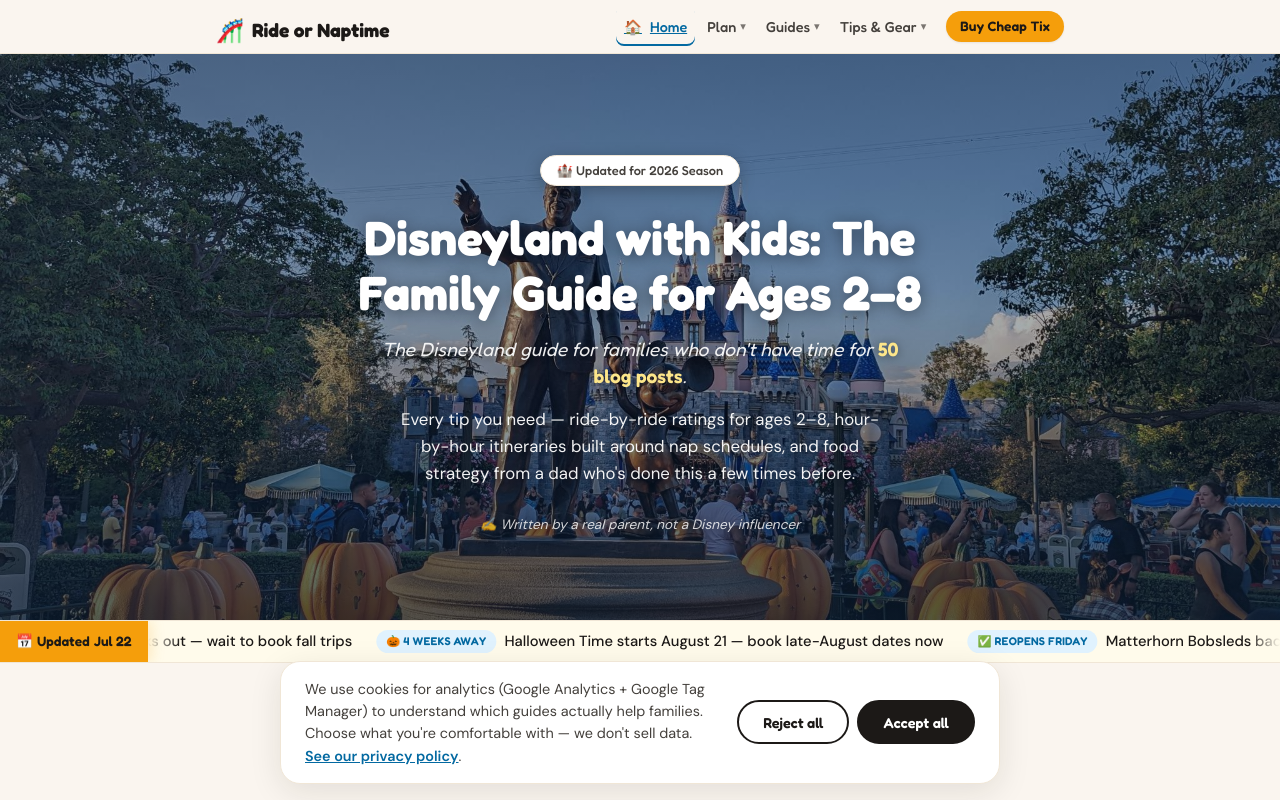
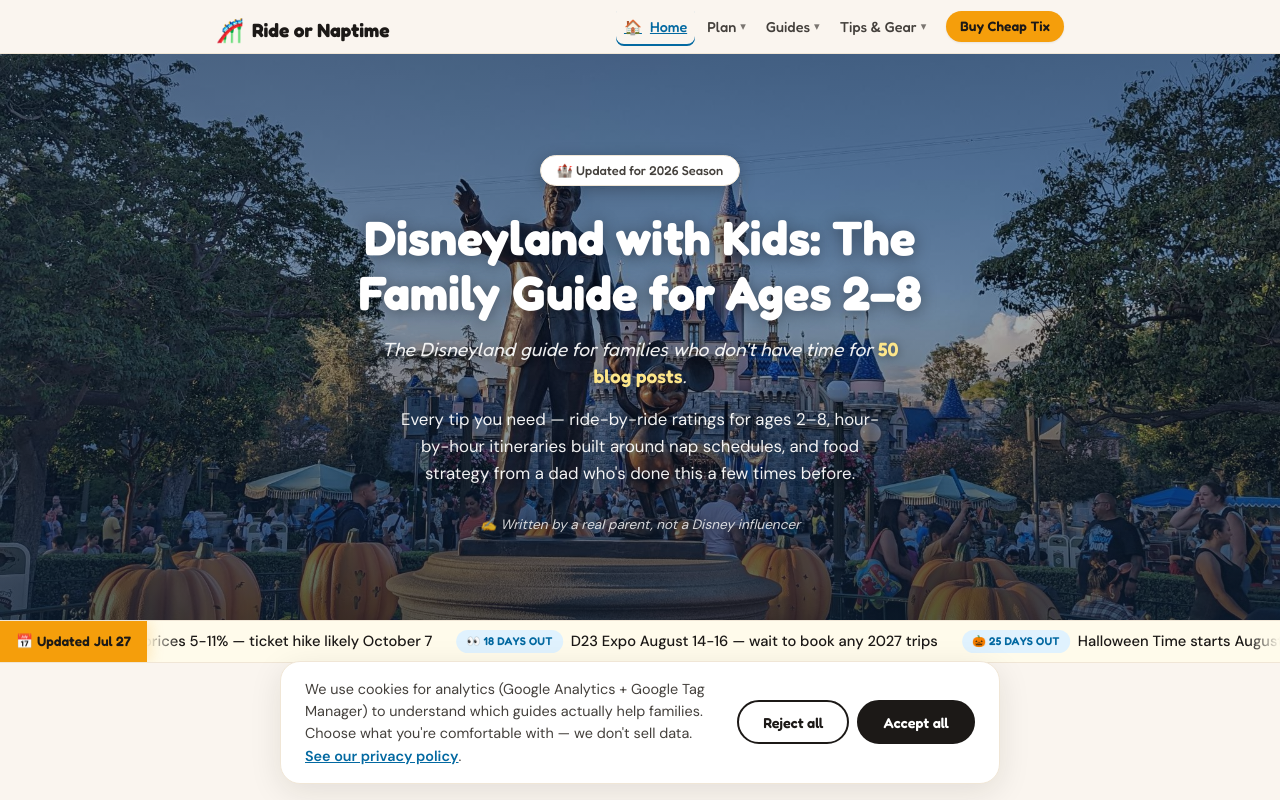
Before and after one commit to jsamtech-ac/Rideornaptime, a Next.js app: page / in a window 1280 px wide. Shown: the top 800 px of the page. Built offline with nearby package versions, Linux system fonts and the light colour scheme.

Commit message:
Add weekly news roundup week of July 27 2026
Co-Authored-By: Claude Opus 4.8 <noreply@anthropic.com>

```diff
--- a/content/news/weekly-news.json
+++ b/content/news/weekly-news.json
@@ -1,42 +1,42 @@
 {
-  "weekOf": "2026-07-20",
-  "lastUpdated": "2026-07-23T04:06:51Z",
+  "weekOf": "2026-07-27",
+  "lastUpdated": "2026-07-27T16:53:02Z",
   "ticker": [
     {
       "id": "1",
-      "headline": "D23 Expo is 3 weeks out — wait to book fall trips",
-      "tag": "👀 August 14-16",
-      "link": "/news/disneyland-news-families-week-of-july-20-2026",
+      "headline": "Disneyland raised food prices 5-11% — ticket hike likely October 7",
+      "tag": "🚨 Book Now",
+      "link": "/news/disneyland-news-families-week-of-july-27-2026",
       "priority": 1
     },
     {
       "id": "2",
-      "headline": "Halloween Time starts August 21 — book late-August dates now",
-      "tag": "🎃 4 Weeks Away",
-      "link": "/news/disneyland-news-families-week-of-july-20-2026",
+      "headline": "D23 Expo August 14-16 — wait to book any 2027 trips",
+      "tag": "👀 18 Days Out",
+      "link": "/news/disneyland-news-families-week-of-july-27-2026",
       "priority": 2
     },
     {
       "id": "3",
-      "headline": "Matterhorn Bobsleds back July 24 after brief refurb",
-      "tag": "✅ Reopens Friday",
-      "link": "/news/disneyland-news-families-week-of-july-20-2026",
+      "headline": "Halloween Time starts August 21 — late-August sweet spot filling up",
+      "tag": "🎃 25 Days Out",
+      "link": "/news/disneyland-news-families-week-of-july-27-2026",
       "priority": 3
     },
     {
       "id": "4",
-      "headline": "Earl of Sandwich officially open at Downtown Disney",
-      "tag": "🥪 Now Open",
-      "link": "/news/disneyland-news-families-week-of-july-20-2026",
+      "headline": "SoCal mid-90s to low-100s next 7-10 days — plan afternoon nap breaks",
+      "tag": "🥵 Heat Wave",
+      "link": "/news/disneyland-news-families-week-of-july-27-2026",
       "priority": 4
     },
     {
       "id": "5",
-      "headline": "Anaheim Resident Ticket: $71/day valid through October 8",
-      "tag": "💰 Live Now",
-      "link": "/news/disneyland-news-families-week-of-july-20-2026",
+      "headline": "Kids' Summer Tickets $50/day — 6 weeks left to book",
+      "tag": "💰 Ending Sept 7",
+      "link": "/news/disneyland-news-families-week-of-july-27-2026",
       "priority": 5
     }
   ],
-  "currentPostSlug": "disneyland-news-families-week-of-july-20-2026"
+  "currentPostSlug": "disneyland-news-families-week-of-july-27-2026"
 }
```
Also changed, not shown: content/news/posts/2026-07-27.mdx (added, +63 -0 lines).
